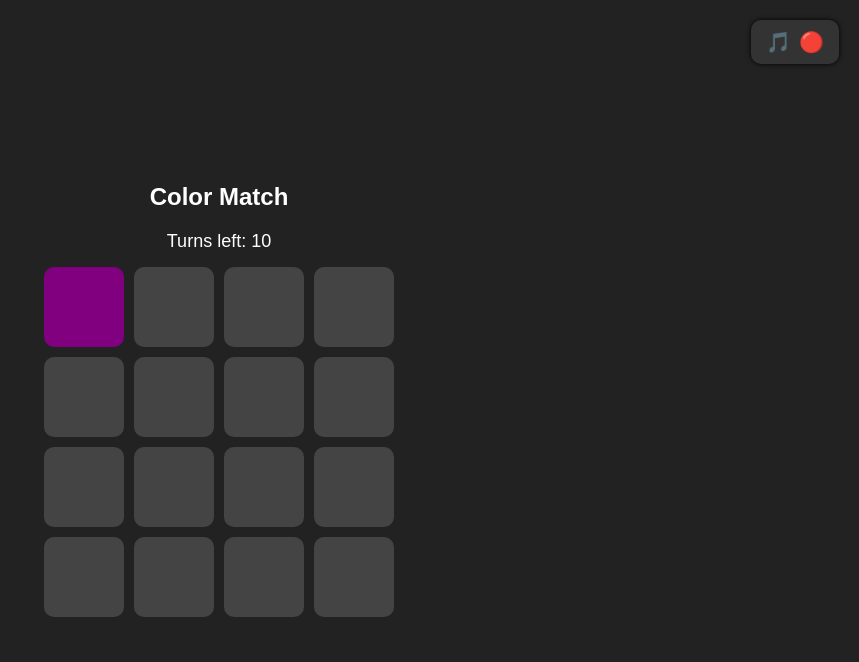
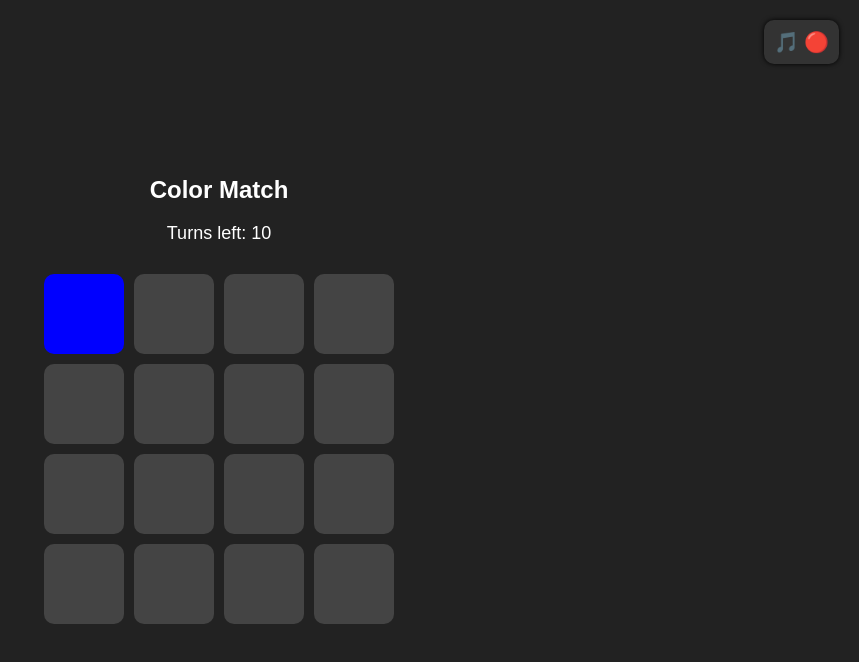
Before and after one commit to Joemarroque/color-match, a plain HTML site: page index.html in a window 1280 px wide. Both pictures are taken after a click on the element 505 px from the left and 306 px from the top of the page. Shown: the whole page, without its empty margins (421-1280 px from the left). Drawn offline with Linux system fonts and the light colour scheme.

Commit message:
index.html

```diff
--- a/index.html
+++ b/index.html
@@ -6,22 +6,21 @@
   <style>
     body {
       font-family: sans-serif;
+      background: #222;
+      color: #fff;
       display: flex;
       flex-direction: column;
+      align-items: center;
       justify-content: center;
-      align-items: center;
       height: 100vh;
-      background: #222;
-      color: #fff;
       margin: 0;
-      position: relative;
     }
 
     .grid {
       display: grid;
       grid-template-columns: repeat(4, 80px);
       grid-gap: 10px;
-      margin-bottom: 20px;
+      margin: 20px 0;
     }
 
     .tile {
@@ -48,8 +47,8 @@
     }
 
     #turns {
-      margin-bottom: 15px;
       font-size: 18px;
+      margin-bottom: 10px;
     }
 
     #musicToggle {
@@ -57,23 +56,21 @@
       top: 20px;
       right: 20px;
       background: #333;
-      padding: 10px 15px;
+      padding: 10px;
       border-radius: 10px;
       cursor: pointer;
-      user-select: none;
       font-size: 20px;
-      display: flex;
-      align-items: center;
-      gap: 8px;
       box-shadow: 0 0 5px #000;
+    }
+
+    #musicToggle span {
+      margin-left: 5px;
     }
   </style>
 </head>
 <body>
 
-<div id="musicToggle">
-  🎵 <span id="musicStatus">🔴</span>
-</div>
+<div id="musicToggle">🎵<span id="musicStatus">🔴</span></div>
 
 <h2>Color Match</h2>
 <div id="turns">Turns left: 10</div>
@@ -86,7 +83,7 @@
 
 <script>
   const colors = ["red", "blue", "green", "yellow", "orange", "purple", "cyan", "pink"];
-  let tiles = [...colors, ...colors].sort(() => 0.5 - Math.random());
+  let tiles = [...colors, ...colors].sort(() => Math.random() - 0.5);
 
   const grid = document.getElementById('gameGrid');
   const turnsDisplay = document.getElementById('turns');
@@ -107,13 +104,14 @@
   }
 
   function reset() {
-    [firstTile, secondTile] = [null, null];
+    firstTile = null;
+    secondTile = null;
     lockBoard = false;
   }
 
   function checkGameOver() {
-    const allRevealed = document.querySelectorAll('.tile.revealed');
-    if (allRevealed.length === tiles.length) {
+    const revealed = document.querySelectorAll('.tile.revealed');
+    if (revealed.length === tiles.length) {
       endGame("🎉 Congratulations! You matched all colors🤩");
     }
   }
@@ -122,7 +120,6 @@
     gameEnded = true;
     bgMusic.pause();
     bgMusic.currentTime = 0;
-
     document.getElementById('gameOverSound').play();
     setTimeout(() => {
       alert(message);
@@ -130,73 +127,67 @@
     }, 1000);
   }
 
-  musicToggle.addEventListener('click', () => {
-    if (bgMusic.paused) {
-      bgMusic.play().then(() => {
-        musicStatus.textContent = '🟢';
-      }).catch(() => {
-        console.log("Autoplay blocked.");
-      });
-    } else {
-      bgMusic.pause();
-      musicStatus.textContent = '🔴';
-    }
-  });
-
-  tiles.forEach((color, index) => {
+  function createTile(color, index) {
     const tile = document.createElement('div');
-    tile.className = 'tile';
+    tile.classList.add('tile');
     tile.dataset.color = color;
     tile.dataset.index = index;
 
     tile.addEventListener('click', () => {
-      if (lockBoard || tile.classList.contains('revealed') || tile === firstTile || remainingTurns <= 0 || gameEnded) return;
+      if (lockBoard || tile.classList.contains('revealed') || tile === firstTile || gameEnded || remainingTurns <= 0) return;
 
       document.getElementById('clickSound').play();
       tile.style.background = color;
 
       if (!firstTile) {
         firstTile = tile;
-      } else {
+        return;
+      }
+
       secondTile = tile;
       lockBoard = true;
 
       if (firstTile.dataset.color === secondTile.dataset.color) {
-          streak++;
-          if (streak > 1) {
-            remainingTurns++;
-          }
-          updateTurns();
         firstTile.classList.add('revealed');
         secondTile.classList.add('revealed');
+        streak++;
+        if (streak > 1) remainingTurns++;
         reset();
+        updateTurns();
         checkGameOver();
       } else {
         streak = 0;
         remainingTurns--;
         updateTurns();
-
         setTimeout(() => {
-            firstTile.style.background = "#444";
-            secondTile.style.background = "#444";
+          firstTile.style.background = '#444';
+          secondTile.style.background = '#444';
           reset();
-
-            if (remainingTurns === 0 && document.querySelectorAll('.tile.revealed').length < tiles.length) {
+          if (remainingTurns === 0) {
             endGame("Game Over! You ran out of turns👹");
           }
         }, 800);
       }
+    });
+
+    grid.appendChild(tile);
+  }
+
+  tiles.forEach((color, index) => createTile(color, index));
+  updateTurns();
+
+  musicToggle.addEventListener('click', () => {
+    if (bgMusic.paused) {
+      bgMusic.play().then(() => {
+        musicStatus.textContent = "🟢";
+      }).catch(err => console.log(err));
+    } else {
+      bgMusic.pause();
+      musicStatus.textContent = "🔴";
     }
   });
 
-    grid.appendChild(tile);
-  });
-
-  playAgainBtn.addEventListener('click', () => {
-    location.reload();
-  });
-
-  updateTurns();
+  playAgainBtn.addEventListener('click', () => location.reload());
 </script>
 
 </body>
```
Lines whose indentation alone changed are shown as unchanged.
